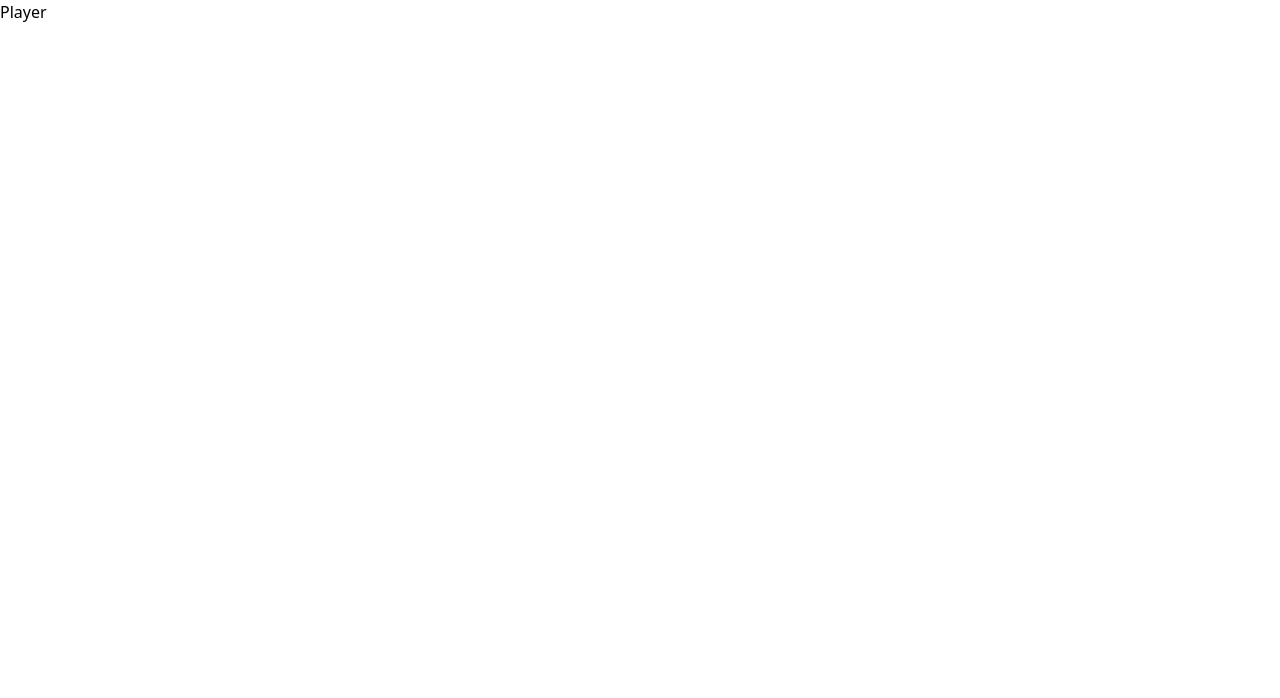
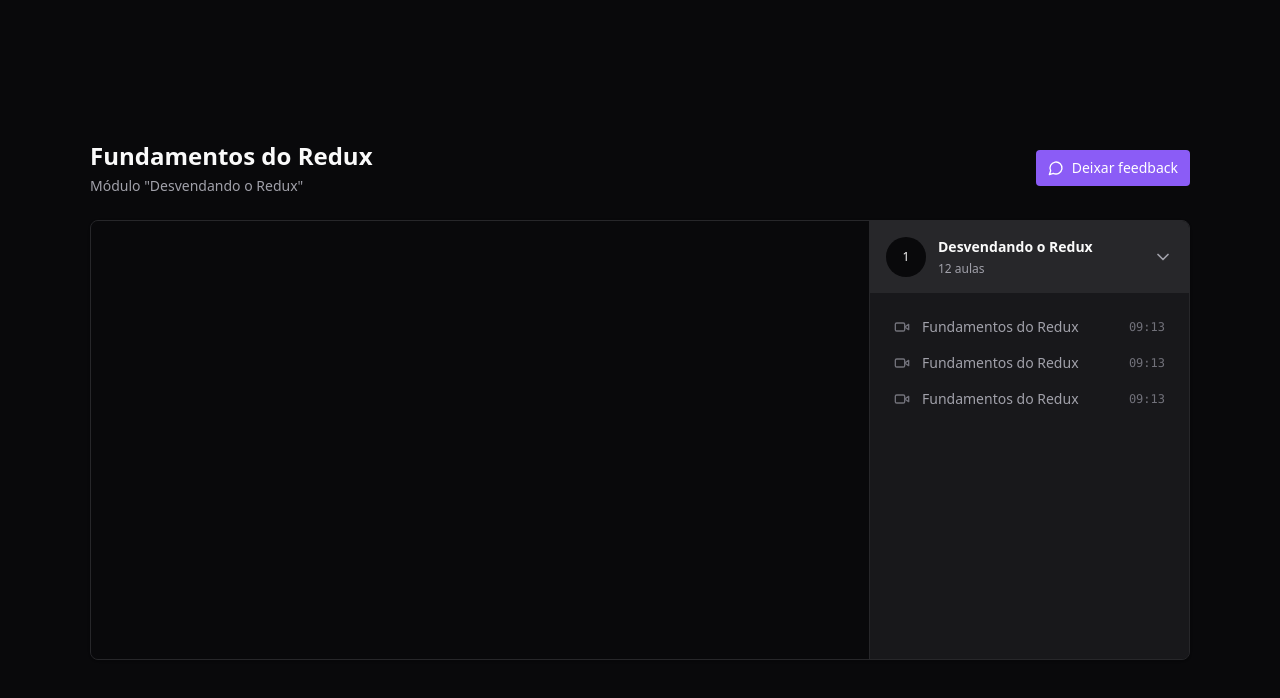
Before and after one commit to EricDosReis/react-redux, a React (Vite) app: page / in a window 1280 px wide. Shown: the top 698 px of the page. Built offline with nearby package versions, Linux system fonts and the light colour scheme.

Commit message:
create player page with static information

```diff
--- a/package.json
+++ b/package.json
@@ -11,8 +11,10 @@
   },
   "dependencies": {
     "@reduxjs/toolkit": "^2.1.0",
+    "lucide-react": "^0.316.0",
     "react": "^18.2.0",
     "react-dom": "^18.2.0",
+    "react-player": "^2.14.1",
     "react-redux": "^9.1.0"
   },
   "devDependencies": {
--- a/src/pages/Player.tsx
+++ b/src/pages/Player.tsx
@@ -1,5 +1,73 @@
+import { ChevronDown, MessageCircle, Video } from "lucide-react";
+import ReactPlayer from 'react-player';
+
 export function Player() {
   return (
-    <h1>Player</h1>
+    <div className="h-screen bg-zinc-950 text-zinc-50 flex justify-center items-center">
+      <div className="flex w-[1100px] flex-col gap-6">
+        <div className="flex items-center justify-between">
+          {/* Header */}
+          <div className="flex flex-col gap-1">
+            <h1 className="text-2xl font-bold">Fundamentos do Redux</h1>
+            <span className="text-sm text-zinc-400">Módulo "Desvendando o Redux"</span>
+          </div>
+
+          <button className="flex items-center gap-2 rounded bg-violet-500 px-3 py-2 text-sm font-medium text-white hover:bg-violet-600">
+            <MessageCircle className="w-4 h-4" />
+            Deixar feedback
+          </button>
+        </div>
+
+        <main className="relative flex overflow-hidden rounded-lg border border-zinc-800 bg-zinc-900 shadow">
+          <div className="flex-1">
+            <div className="w-full bg-zinc-950 aspect-video">
+              <ReactPlayer
+                width="100%"
+                height="100%"
+                controls
+                url="https://www.youtube.com/watch?v=vQBfe_BYROU"
+              />
+            </div>
+          </div>
+
+          <aside className="w-80 border-l border-zinc-800 bg-zinc-900">
+            <div>
+              <button className="flex w-full items-center gap-3 bg-zinc-800 p-4">
+                <div className="flex h-10 w-10 rounded-full items-center justify-center bg-zinc-950 text-xs">
+                  1
+                </div>
+
+                <div className="flex flex-col gap-1 text-left">
+                  <strong className="text-sm">Desvendando o Redux</strong>
+                  <span className="text-xs text-zinc-400">12 aulas</span>
+                </div>
+
+                <ChevronDown className="w-5 h-5 ml-auto text-zinc-400" />
+              </button>
+
+              <nav className="relative flex flex-col gap-4 p-6">
+                <button className="flex items-center gap-3 text-sm text-zinc-400">
+                  <Video className="w-4 h-4 text-zinc-500" />
+                  <span>Fundamentos do Redux</span>
+                  <span className="ml-auto font-mono text-xs text-zinc-500">09:13</span>
+                </button>
+
+                <button className="flex items-center gap-3 text-sm text-zinc-400">
+                  <Video className="w-4 h-4 text-zinc-500" />
+                  <span>Fundamentos do Redux</span>
+                  <span className="ml-auto font-mono text-xs text-zinc-500">09:13</span>
+                </button>
+
+                <button className="flex items-center gap-3 text-sm text-zinc-400">
+                  <Video className="w-4 h-4 text-zinc-500" />
+                  <span>Fundamentos do Redux</span>
+                  <span className="ml-auto font-mono text-xs text-zinc-500">09:13</span>
+                </button>
+              </nav>
+            </div>
+          </aside>
+        </main>
+      </div>
+    </div>
   );
 }
```
Also changed, not shown: 1 other file (tests, documents, lock files or other folders).
